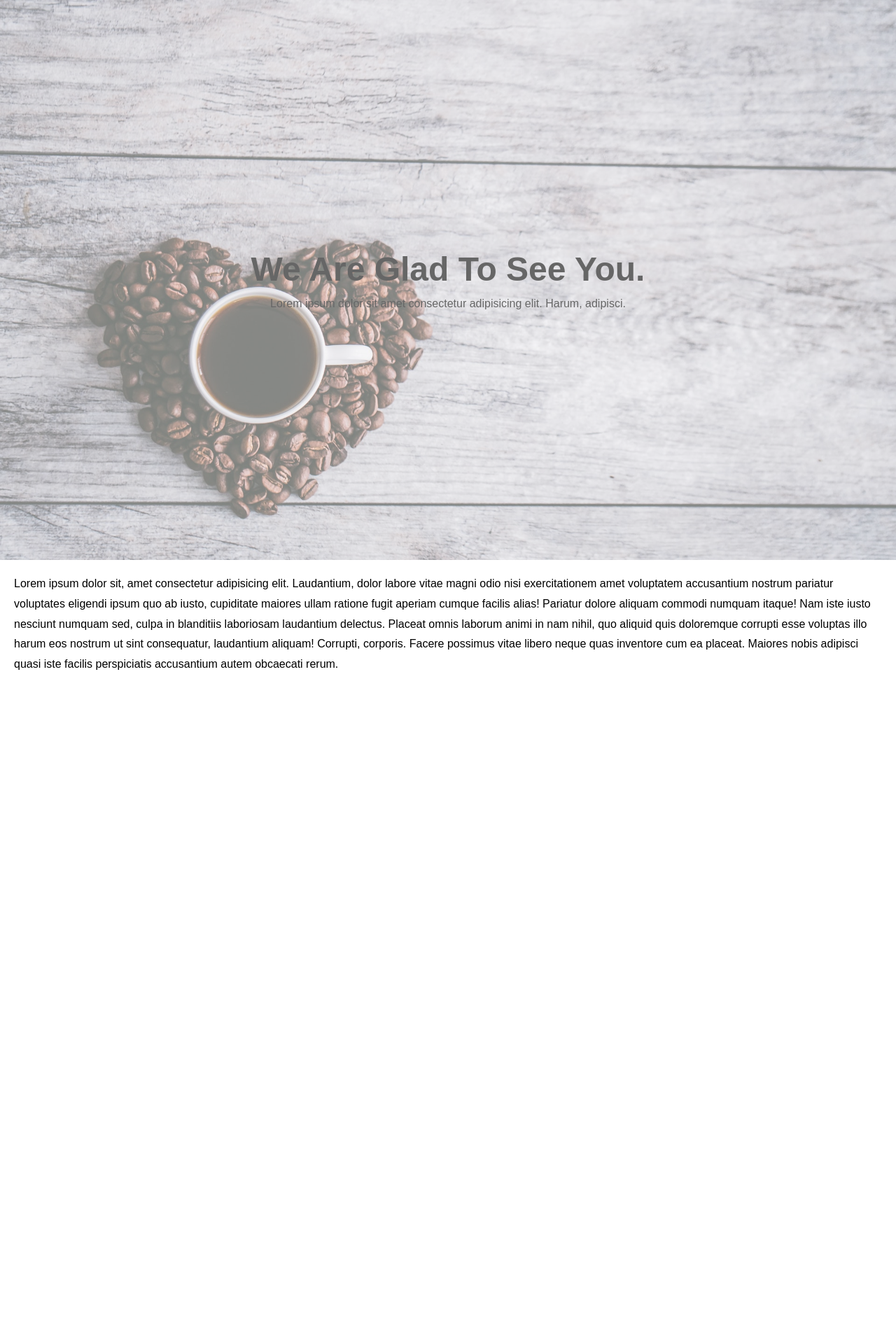
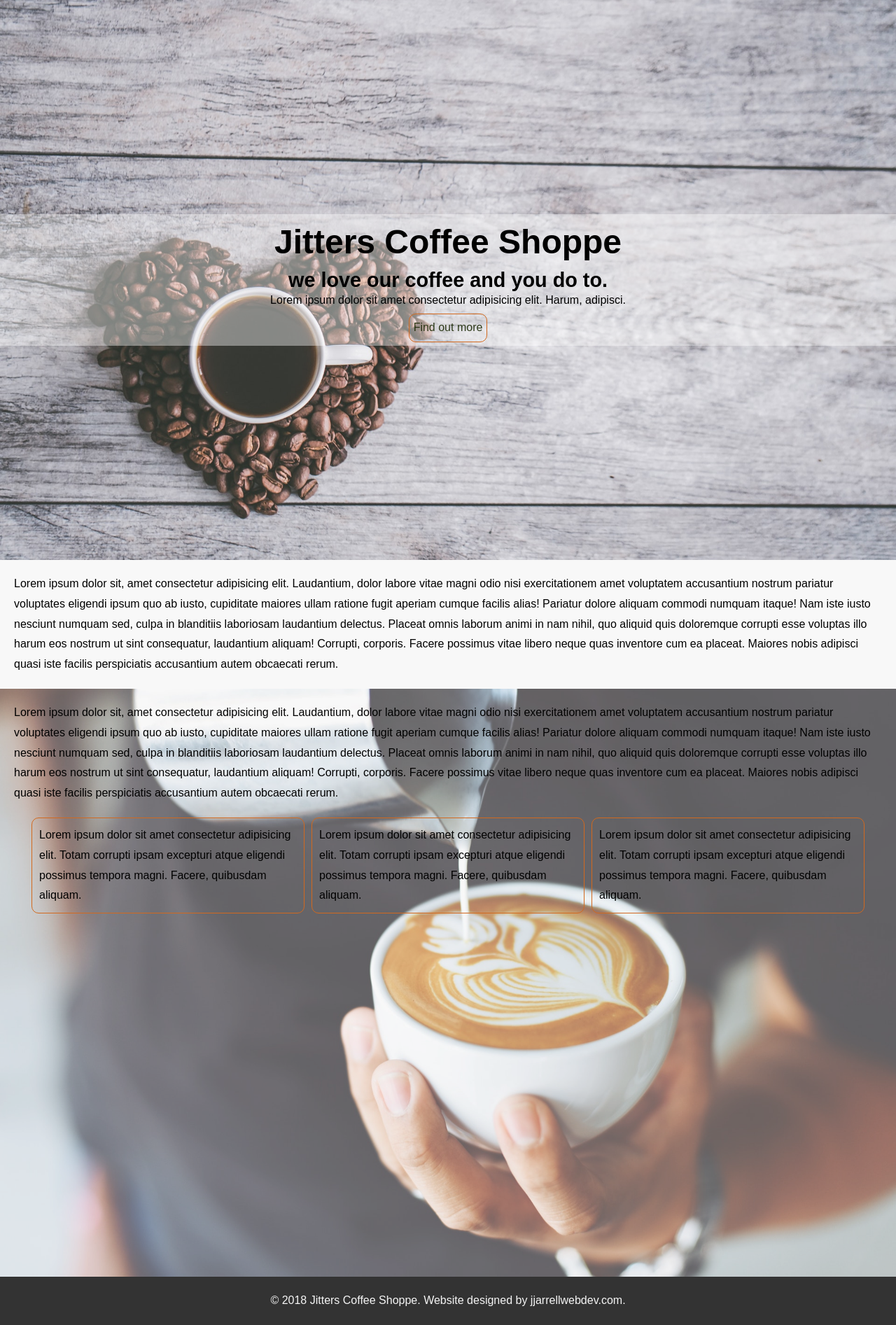
Before and after one commit to johnjarrell/30daycodechallenge, a PHP site: page / in a window 1280 px wide. Shown: the whole page at 70% size. Before the commit the page ends 957 px from the top, so only its background shows below. Run offline with PHP 8.4, Linux system fonts and the light colour scheme.

Commit message:
Updated day 6

```diff
--- a/day6/css/style.css
+++ b/day6/css/style.css
@@ -5,6 +5,8 @@
 html, body{
   line-height: 1.8rem;
   font-family: Arial, Helvetica, sans-serif;
+  box-sizing: border-box;
+  //overflow-x: hidden;
 }
 .container{
   /*  */
@@ -13,27 +15,82 @@ html, body{
   background-image: url('../img/coffee-heart.jpeg');
   background-size: cover;
   background-position: center;
+  background-attachment: fixed;
+  background-repeat: no-repeat;
   height: 100vh;
   text-align: center;
   display: flex;
   flex-direction: column;
   justify-content: center;
   align-items: center;
+
 }
-#mast:before{
+/* #mast:before{
   content: '';
   position: absolute;
   top: 0;
   right: 0;
   left: 0;
   bottom: 0;
-  /* opacity: 0.8; */
   background: rgba(255,255,255,0.4);
+} */
+#header-content{
+  background: rgba(255,255,255,0.4);
+  width: 100vw;
 }
 #header-content h1{
   font-size: 3rem;
   padding: 20px;
+  line-height: 2.5rem;
+}
+#header-content h2{
+  font-size: 1.8rem;
+}
+#header-content .button{
+  display: block;
+  max-width: 100px;
+  border: 1px solid chocolate;
+  border-radius: 10px;
+  padding: 5px;
+  color: rgba(28, 41, 6, 0.9);
+  text-decoration: none;
+  margin: 5px auto;
 }
 section.part-a{
-  padding:20px
+  padding:20px;
+  background-color: #f8f8f8;
 }
+section.part-b{
+  background-color: #d1d1d1;
+  background-image: url('../img/coffee2.jpeg');
+  background-size: cover;
+  background-position: center;
+  background-attachment: fixed;
+  background-repeat: no-repeat;
+  height: auto;
+}
+.section2-content{
+  padding: 20px;
+  height: 100vh;
+  background: rgba(255,255,255,0.3);
+}
+.section-three{
+  display: flex;
+  justify-content: center;
+  align-items: center;
+  padding: 20px;
+}
+.one, .two, .three{
+  padding: 10px;
+  border: 1px solid chocolate;
+  margin: auto 5px;
+  border-radius: 10px;
+}
+footer{
+  padding: 20px;
+  background-color: rgba(0,0,0,0.8);
+  color: whitesmoke;
+}
+footer p{
+  text-align: center;
+}
--- a/day6/index.php
+++ b/day6/index.php
@@ -11,13 +11,35 @@
   <div class="container">
     <header id="mast">
       <div id="header-content">
-        <h1>We Are Glad To See You.</h1>
+        <h1>Jitters Coffee Shoppe</h1>
+        <h2> we love our coffee and you do to.</h2>
         <p>Lorem ipsum dolor sit amet consectetur adipisicing elit. Harum, adipisci.</p>
+        <a href="#about" class="button">Find out more</a>
       </div>
     </header>
     <section class="part-a">
       <p>Lorem ipsum dolor sit, amet consectetur adipisicing elit. Laudantium, dolor labore vitae magni odio nisi exercitationem amet voluptatem accusantium nostrum pariatur voluptates eligendi ipsum quo ab iusto, cupiditate maiores ullam ratione fugit aperiam cumque facilis alias! Pariatur dolore aliquam commodi numquam itaque! Nam iste iusto nesciunt numquam sed, culpa in blanditiis laboriosam laudantium delectus. Placeat omnis laborum animi in nam nihil, quo aliquid quis doloremque corrupti esse voluptas illo harum eos nostrum ut sint consequatur, laudantium aliquam! Corrupti, corporis. Facere possimus vitae libero neque quas inventore cum ea placeat. Maiores nobis adipisci quasi iste facilis perspiciatis accusantium autem obcaecati rerum.</p>
     </section>
+    <section class="part-b">
+      <a name="about"></a>
+      <div class="section2-content">
+        <p>Lorem ipsum dolor sit, amet consectetur adipisicing elit. Laudantium, dolor labore vitae magni odio nisi exercitationem amet voluptatem accusantium nostrum pariatur voluptates eligendi ipsum quo ab iusto, cupiditate maiores ullam ratione fugit aperiam cumque facilis alias! Pariatur dolore aliquam commodi numquam itaque! Nam iste iusto nesciunt numquam sed, culpa in blanditiis laboriosam laudantium delectus. Placeat omnis laborum animi in nam nihil, quo aliquid quis doloremque corrupti esse voluptas illo harum eos nostrum ut sint consequatur, laudantium aliquam! Corrupti, corporis. Facere possimus vitae libero neque quas inventore cum ea placeat. Maiores nobis adipisci quasi iste facilis perspiciatis accusantium autem obcaecati rerum.</p>
+        <div class="section-three">
+          <div class="one">
+            <p>Lorem ipsum dolor sit amet consectetur adipisicing elit. Totam corrupti ipsam excepturi atque eligendi possimus tempora magni. Facere, quibusdam aliquam.</p>
+          </div>
+          <div class="two">
+          <p>Lorem ipsum dolor sit amet consectetur adipisicing elit. Totam corrupti ipsam excepturi atque eligendi possimus tempora magni. Facere, quibusdam aliquam.</p>
+          </div>
+          <div class="three">
+          <p>Lorem ipsum dolor sit amet consectetur adipisicing elit. Totam corrupti ipsam excepturi atque eligendi possimus tempora magni. Facere, quibusdam aliquam.</p>
+          </div>
+        </div>
+      </div>
+    </section>
+    <footer>
+      <p>&copy; <?php echo date('Y'); ?> Jitters Coffee Shoppe. Website designed by jjarrellwebdev.com.</p>
+    </footer>
   </div>
 </body>
 </html>
```
Also changed, not shown: day6/img/coffee2.jpeg (added).
